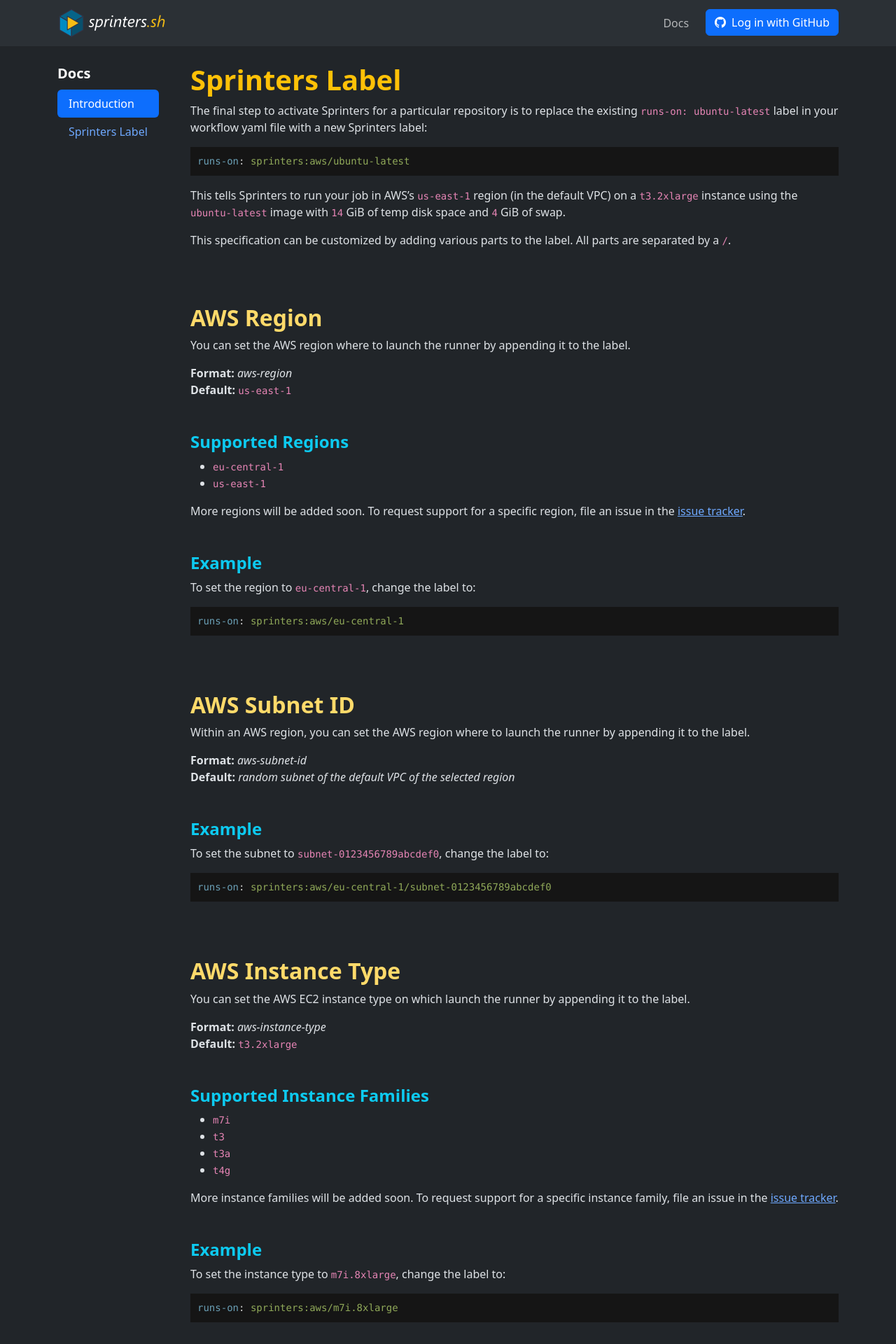
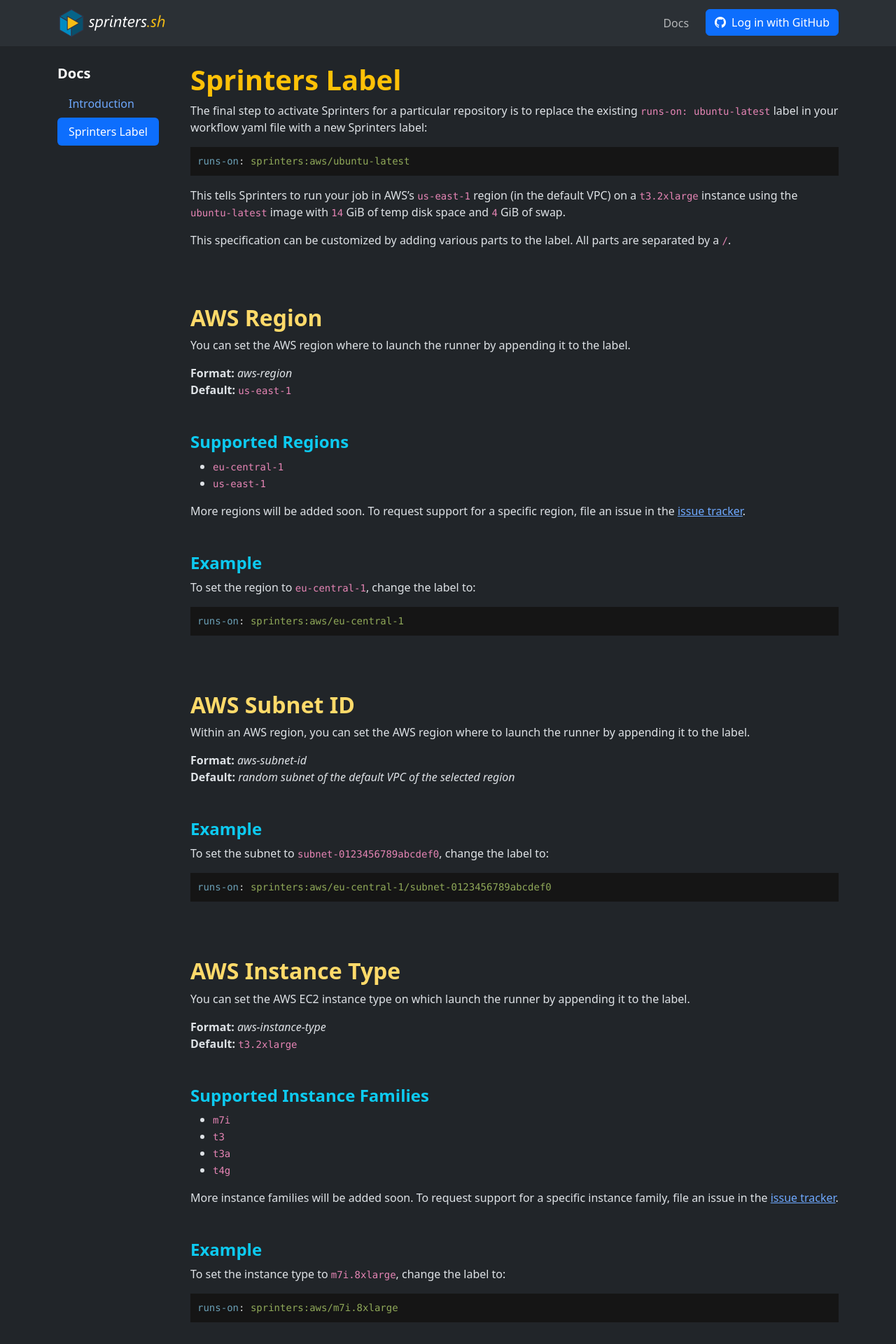
Before and after one commit to sprinters-sh/sprinters.sh, a Jekyll site: the page built from docs/label.md, in a window 1280 px wide. Shown: the top 1920 px of the page at 70% size. Built offline with Jekyll 4.4.1, drawn with Linux system fonts in a browser that asks for light colours.

Commit message:
Added functionning navigation

```diff
--- /dev/null
+++ b/_includes/nav-item.html
@@ -0,0 +1,2 @@
+{% assign nav-item = site.pages | where: "path", include.path | first %}
+<li class="nav-item"><a href="{{ nav-item.url | remove: ".html" }}" class="nav-link {% if include.path == page.path %}active{% endif %}">{{ nav-item.title }}</a></li>
--- a/_layouts/default.html
+++ b/_layouts/default.html
@@ -3,7 +3,7 @@
 <head>
     <meta charset="utf-8">
     <meta name="viewport" content="width=device-width, initial-scale=1">
-    <title>{{ page.title }} - Sprinters</title>
+    <title>{{ page.title }}{% if layout.title %} - {{ layout.title }}{% endif %} - Sprinters</title>
     <link href="/assets/bootstrap/5.3.3/bootstrap.min.css" rel="stylesheet" integrity="sha384-QWTKZyjpPEjISv5WaRU9OFeRpok6YctnYmDr5pNlyT2bRjXh0JMhjY6hW+ALEwIH">
     <link href="/assets/bootstrap-icons/1.11.3/font/bootstrap-icons.min.css" rel="stylesheet">
     <link href="/assets/sprinters.css" rel="stylesheet">
--- a/_layouts/docs.html
+++ b/_layouts/docs.html
@@ -19,8 +19,8 @@
                            aria-disabled="true">Docs</a>
                     </li>
 
-                    <li class="nav-item"><a href="/docs" class="nav-link active">Introduction</a></li>
-                    <li class="nav-item"><a href="/docs/label" class="nav-link">Sprinters Label</a></li>
+                    {% include nav-item.html path="docs/index.md" %}
+                    {% include nav-item.html path="docs/label.md" %}
                 </ul>
             </div>
         </div>
@@ -30,6 +30,7 @@
                 data-bs-target="#offcanvasResponsive" aria-controls="offcanvasResponsive">Jump to ...
         </button>
 
+        {% include h1.html text=page.title %}
         {{ content }}
     </div>
 </div>
--- a/docs/label.md
+++ b/docs/label.md
@@ -1,10 +1,7 @@
 ---
 layout: docs
-title: "Docs"
+title: "Sprinters Label"
 ---
-
-{% include h1.html text="Sprinters Label" %}
-
 The final step to activate Sprinters for a particular repository is to replace the existing `runs-on: ubuntu-latest`
 label in your workflow yaml file with a new Sprinters label:
 
```
Also changed, not shown: docs/index.md (+1 -4 lines).
